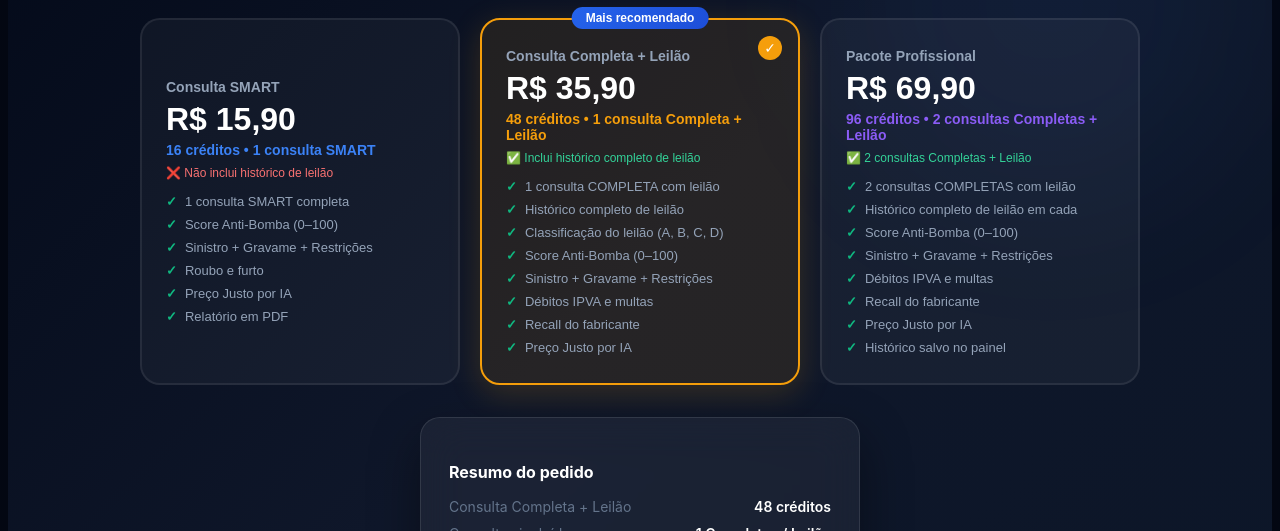
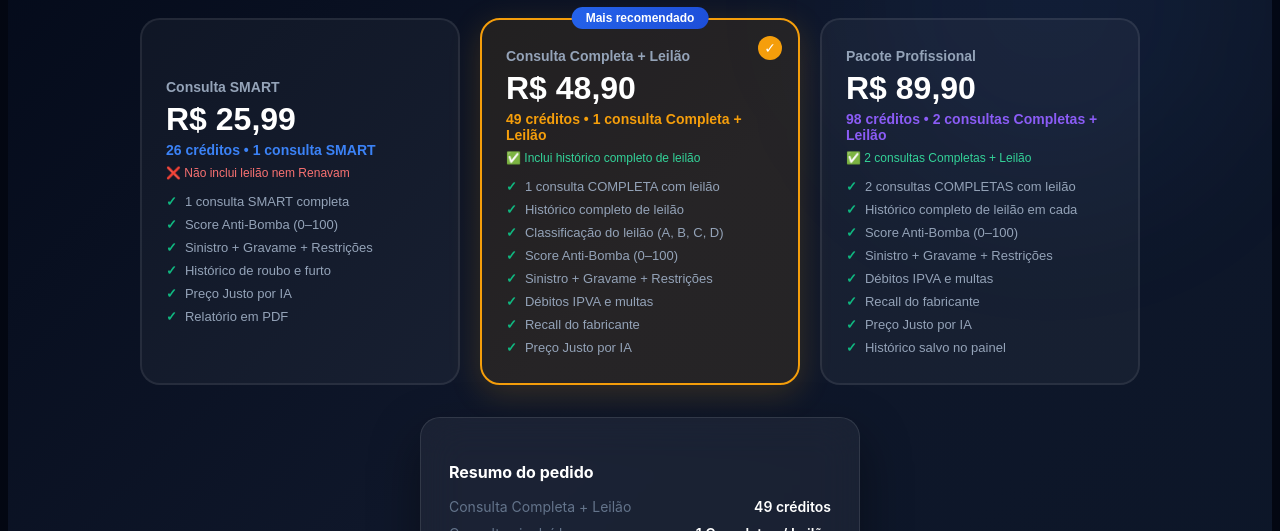
Before and after one commit to corretorgustavomartins-ux/carcheck-pro, a Next.js app: page /comprar in a window 1280 px wide. Shown: the part 269-800 px from the top of the page. Built offline with nearby package versions, Linux system fonts and the light colour scheme; no server answers.

Commit message:
feat: SMART=26cr(R$25,99 sem Renavam), COMPLETO=49cr(R$48,90 com leilão), Profissional=98cr(R$89,90)

```diff
--- a/src/app/comprar/page.tsx
+++ b/src/app/comprar/page.tsx
@@ -5,28 +5,26 @@ import { useSearchParams, useRouter } from 'next/navigation'
 import { createClient } from '@/lib/supabase/client'
 
 /**
- * Estrutura de planos:
+ * Estrutura de planos — atualizado:
  *
- * SMART = 16 créditos = R$15,90
- *   → 1 consulta SMART (API Prata ~R$12,90, margem ~R$3,00)
- *   → SEM histórico de leilão
+ * SMART = 26 créditos = R$25,99
+ *   → 1 consulta SMART (sem Renavam, sem Leilão)
+ *   → Custo API estimado: ~R$21,80 | Margem: ~R$4,19
  *
- * RECOMENDADO = 48 créditos = R$35,90
- *   → 1 consulta COMPLETA com leilão (API Ouro ~R$19,90, margem ~R$16,00)
- *   OU 3 consultas SMART (3 × R$12,90 = R$38,70 custo API, margem -R$2,80 ← atenção!)
- *   → Melhor uso: 1 Completo + 1 Smart = R$12,90+R$19,90 = R$32,80 custo, margem R$3,10
+ * RECOMENDADO = 49 créditos = R$48,90
+ *   → 1 consulta COMPLETA com Leilão (sem Renavam)
+ *   → Custo API estimado: ~R$38,70 | Margem: ~R$10,20
  *
- * PROFISSIONAL = 100 créditos = R$69,90
- *   → 2 consultas Completas + 0 Smarts = R$39,80 custo, margem R$30,10
- *   OU 6 consultas Smart = R$77,40 custo → NÃO USAR assim (prejuízo)
- *   → Recomendado: máx 2 Completas (96cr) + créditos extras para 0 Smarts
+ * PROFISSIONAL = 98 créditos = R$89,90
+ *   → 2 consultas COMPLETAS com Leilão
+ *   → Custo API estimado: ~R$77,40 | Margem: ~R$12,50
  */
 const PACKAGES = [
   {
     id: 'starter',
     name: 'Consulta SMART',
-    price: 'R$ 15,90',
-    credits: 16,
+    price: 'R$ 25,99',
+    credits: 26,
     queries: 1,
     queriesCompleto: 0,
     badge: null,
@@ -35,17 +33,17 @@ const PACKAGES = [
       '1 consulta SMART completa',
       'Score Anti-Bomba (0–100)',
       'Sinistro + Gravame + Restrições',
-      'Roubo e furto',
+      'Histórico de roubo e furto',
       'Preço Justo por IA',
       'Relatório em PDF',
     ],
-    obs: '❌ Não inclui histórico de leilão',
+    obs: '❌ Não inclui leilão nem Renavam',
   },
   {
     id: 'recommended',
     name: 'Consulta Completa + Leilão',
-    price: 'R$ 35,90',
-    credits: 48,
+    price: 'R$ 48,90',
+    credits: 49,
     queries: 0,
     queriesCompleto: 1,
     badge: 'Mais recomendado',
@@ -65,8 +63,8 @@ const PACKAGES = [
   {
     id: 'smart',
     name: 'Pacote Profissional',
-    price: 'R$ 69,90',
-    credits: 96,
+    price: 'R$ 89,90',
+    credits: 98,
     queries: 0,
     queriesCompleto: 2,
     badge: null,
--- a/src/app/consulta/page.tsx
+++ b/src/app/consulta/page.tsx
@@ -58,7 +58,7 @@ function ConsultaContent() {
   const plate = searchParams.get('placa') || ''
   const tipoRaw = searchParams.get('tipo') || 'smart'
   const tipo = tipoRaw === 'premium' ? 'premium' : tipoRaw === 'completo' ? 'completo' : 'smart'
-  const credits_needed = tipo === 'completo' || tipo === 'premium' ? 48 : 16
+  const credits_needed = tipo === 'completo' || tipo === 'premium' ? 49 : 26
 
   const [step, setStep] = useState<'loading' | 'confirm' | 'processing' | 'report' | 'error'>('loading')
   const [credits, setCredits] = useState(0)
@@ -329,7 +329,7 @@ function ConsultaContent() {
                 <p style={{ color: '#94a3b8', fontSize: 13, marginBottom: 14 }}>O plano COMPLETO inclui histórico de leilão, classificação, débitos e recall.</p>
                 <Link href={`/consulta?placa=${plate}&tipo=completo`}>
                   <button style={{ background: 'linear-gradient(135deg,#d97706,#b45309)', border: 'none', borderRadius: 10, padding: '10px 20px', color: '#fff', fontWeight: 700, fontSize: 13, cursor: 'pointer' }}>
-                    Consultar Completo + Leilão — 48 créditos
+                    Consultar Completo + Leilão — 49 créditos
                   </button>
                 </Link>
               </div>
--- a/src/app/dashboard/page.tsx
+++ b/src/app/dashboard/page.tsx
@@ -50,7 +50,7 @@ export default function DashboardPage() {
       setPlateError('Digite uma placa válida. Ex: ABC1D23')
       return
     }
-    if (credits < 16) {
+    if (credits < 26) {
       window.location.href = '/comprar'
       return
     }
@@ -203,11 +203,11 @@ export default function DashboardPage() {
                 Digite a placa para ver os planos disponíveis
               </p>
 
-              {credits < 16 ? (
+              {credits < 26 ? (
                 <div style={{ textAlign: 'center', padding: '12px 0' }}>
                   <div style={{ fontSize: 36, marginBottom: 12 }}>💳</div>
                   <p style={{ color: '#94a3b8', fontSize: 13, marginBottom: 6 }}>
-                    Você precisa de pelo menos <strong style={{ color: '#f8fafc' }}>16 créditos</strong> para consultar.
+                    Você precisa de pelo menos <strong style={{ color: '#f8fafc' }}>26 créditos</strong> para consultar.
                   </p>
                   <p style={{ color: '#475569', fontSize: 12, marginBottom: 16 }}>Créditos atuais: {credits}</p>
                   <Link href="/comprar">
@@ -278,14 +278,14 @@ export default function DashboardPage() {
                         <div style={{ color: '#60a5fa', fontWeight: 700, fontSize: 13 }}>SMART</div>
                         <div style={{ color: '#475569', fontSize: 11 }}>Dados + Score + Sinistro + Gravame</div>
                       </div>
-                      <div style={{ color: '#3b82f6', fontWeight: 800, fontSize: 14 }}>16 créditos</div>
+                      <div style={{ color: '#3b82f6', fontWeight: 800, fontSize: 14 }}>26 créditos</div>
                     </div>
                     <div style={{ display: 'flex', justifyContent: 'space-between', alignItems: 'center', background: 'rgba(245,158,11,0.06)', border: '1px solid rgba(245,158,11,0.12)', borderRadius: 10, padding: '8px 14px' }}>
                       <div>
                         <div style={{ color: '#fbbf24', fontWeight: 700, fontSize: 13 }}>COMPLETO + LEILÃO</div>
                         <div style={{ color: '#475569', fontSize: 11 }}>Tudo do SMART + Histórico de Leilão</div>
                       </div>
-                      <div style={{ color: '#f59e0b', fontWeight: 800, fontSize: 14 }}>48 créditos</div>
+                      <div style={{ color: '#f59e0b', fontWeight: 800, fontSize: 14 }}>49 créditos</div>
                     </div>
                   </div>
                 </>
--- a/src/app/selecionar-consulta/page.tsx
+++ b/src/app/selecionar-consulta/page.tsx
@@ -5,58 +5,55 @@ import { useSearchParams } from 'next/navigation'
 import { createClient } from '@/lib/supabase/client'
 import Link from 'next/link'
 
-// ─── Planos disponíveis ────────────────────────────────────────
 const PLANOS = [
   {
     id: 'smart',
     nome: 'SMART',
-    creditos: 16,
-    preco: 'R$ 15,90',
+    creditos: 26,
+    preco: 'R$ 25,99',
     cor: '#3b82f6',
     corBg: 'rgba(59,130,246,0.08)',
     corBorder: 'rgba(59,130,246,0.2)',
     emoji: '🔍',
-    badge: null,
+    badge: null as string | null,
     descricao: 'Consulta completa sem histórico de leilão',
     items: [
       '✅ Dados completos do veículo',
       '🏆 Score Anti-Bomba (0–100)',
       '🚨 Verificação de sinistro (perda total)',
-      '🔒 Verificação de gravame (financiamento)',
-      '🚫 Restrições (judicial, administrativa)',
-      '🚗 Roubo e furto',
+      '🔒 Verificação de gravame (alienação financeira)',
+      '🚫 Restrições judicial e administrativa',
+      '🚗 Histórico de roubo e furto',
       '💰 Preço Justo por IA',
       '📄 Relatório em PDF',
     ],
     nao_inclui: [
       '❌ Histórico de leilão não incluído',
+      '❌ Renavam não incluído',
     ],
-    // Custo da API: ~R$12,90 (plano Prata)
-    // Margem: ~R$3,00
   },
   {
     id: 'completo',
     nome: 'COMPLETO + LEILÃO',
-    creditos: 48,
-    preco: 'R$ 35,90',
+    creditos: 49,
+    preco: 'R$ 48,90',
     cor: '#f59e0b',
     corBg: 'rgba(245,158,11,0.08)',
     corBorder: 'rgba(245,158,11,0.25)',
     emoji: '🏆',
-    badge: 'Mais completo',
+    badge: 'Mais completo' as string | null,
     descricao: 'Inclui histórico completo de leilão',
     items: [
       '✅ Tudo do plano SMART',
       '🏷️ Histórico completo de leilão',
       '📊 Classificação do leilão (A, B, C, D)',
-      '📋 Ficha técnica detalhada',
       '📌 Débitos IPVA e multas',
       '🔔 Recall do fabricante',
       '📸 Fotos oficiais do veículo',
     ],
-    nao_inclui: [],
-    // Custo da API: ~R$19,90 (plano Ouro)
-    // Margem: ~R$16,00
+    nao_inclui: [
+      '❌ Renavam não incluído',
+    ],
   },
 ]
 
@@ -70,7 +67,6 @@ function SelecionarContent() {
 
   useEffect(() => {
     if (!placa) { window.location.href = '/dashboard'; return }
-
     const supabase = createClient()
     supabase.auth.getSession().then(({ data: { session } }) => {
       if (!session) { window.location.href = '/login'; return }
@@ -85,11 +81,7 @@ function SelecionarContent() {
 
   if (loading) {
     return (
-      <div style={{
-        minHeight: '100vh', background: '#030712',
-        display: 'flex', alignItems: 'center', justifyContent: 'center',
-        fontFamily: '-apple-system, BlinkMacSystemFont, "Segoe UI", sans-serif',
-      }}>
+      <div style={{ minHeight: '100vh', background: '#030712', display: 'flex', alignItems: 'center', justifyContent: 'center', fontFamily: '-apple-system, BlinkMacSystemFont, "Segoe UI", sans-serif' }}>
         <style>{`@keyframes spin{to{transform:rotate(360deg)}}`}</style>
         <div style={{ textAlign: 'center' }}>
           <div style={{ width: 44, height: 44, border: '4px solid rgba(59,130,246,0.2)', borderTop: '4px solid #3b82f6', borderRadius: '50%', animation: 'spin 0.8s linear infinite', margin: '0 auto 16px' }} />
@@ -101,7 +93,7 @@ function SelecionarContent() {
 
   const handleSelecionar = (planoId: string) => {
     const plano = PLANOS.find(p => p.id === planoId)!
-    if (credits! < plano.creditos) {
+    if ((credits ?? 0) < plano.creditos) {
       window.location.href = '/comprar'
       return
     }
@@ -109,27 +101,11 @@ function SelecionarContent() {
   }
 
   return (
-    <div style={{
-      minHeight: '100vh',
-      background: '#030712',
-      fontFamily: '-apple-system, BlinkMacSystemFont, "Segoe UI", sans-serif',
-      paddingTop: 80,
-      paddingBottom: 60,
-    }}>
-      <style>{`
-        @keyframes spin{to{transform:rotate(360deg)}}
-        @keyframes fadeUp{from{opacity:0;transform:translateY(20px)}to{opacity:1;transform:translateY(0)}}
-      `}</style>
+    <div style={{ minHeight: '100vh', background: '#030712', fontFamily: '-apple-system, BlinkMacSystemFont, "Segoe UI", sans-serif', paddingTop: 80, paddingBottom: 60 }}>
+      <style>{`@keyframes spin{to{transform:rotate(360deg)}} @keyframes fadeUp{from{opacity:0;transform:translateY(20px)}to{opacity:1;transform:translateY(0)}}`}</style>
 
-      {/* Header */}
-      <div style={{
-        position: 'fixed', top: 0, left: 0, right: 0, zIndex: 50,
-        background: 'rgba(3,7,18,0.95)',
-        backdropFilter: 'blur(20px)',
-        borderBottom: '1px solid rgba(255,255,255,0.06)',
-        padding: '0 24px', height: 64,
-        display: 'flex', alignItems: 'center', justifyContent: 'space-between',
-      }}>
+      {/* Header fixo */}
+      <div style={{ position: 'fixed', top: 0, left: 0, right: 0, zIndex: 50, background: 'rgba(3,7,18,0.95)', backdropFilter: 'blur(20px)', borderBottom: '1px solid rgba(255,255,255,0.06)', padding: '0 24px', height: 64, display: 'flex', alignItems: 'center', justifyContent: 'space-between' }}>
         <Link href="/dashboard" style={{ display: 'flex', alignItems: 'center', gap: 10, textDecoration: 'none' }}>
           <div style={{ width: 36, height: 36, background: 'linear-gradient(135deg,#3b82f6,#1d4ed8)', borderRadius: 10, display: 'flex', alignItems: 'center', justifyContent: 'center', boxShadow: '0 4px 16px rgba(59,130,246,0.3)' }}>
             <span style={{ color: '#fff', fontWeight: 900, fontSize: 16 }}>C</span>
@@ -157,14 +133,7 @@ function SelecionarContent() {
           <p style={{ color: '#475569', fontSize: 13, fontWeight: 600, letterSpacing: 2, textTransform: 'uppercase', marginBottom: 12 }}>
             Placa consultada
           </p>
-          <div style={{
-            display: 'inline-block',
-            background: 'rgba(255,255,255,0.06)',
-            border: '2px solid rgba(255,255,255,0.12)',
-            borderRadius: 16,
-            padding: '12px 36px',
-            marginBottom: 20,
-          }}>
+          <div style={{ display: 'inline-block', background: 'rgba(255,255,255,0.06)', border: '2px solid rgba(255,255,255,0.12)', borderRadius: 16, padding: '12px 36px', marginBottom: 20 }}>
             <span style={{ color: '#f8fafc', fontSize: 32, fontWeight: 900, letterSpacing: 6, fontFamily: 'monospace' }}>
               {placa.slice(0, 3)}-{placa.slice(3)}
             </span>
@@ -201,21 +170,13 @@ function SelecionarContent() {
                 }}
                 onClick={() => handleSelecionar(plano.id)}
               >
-                {/* Badge */}
                 {plano.badge && (
-                  <div style={{
-                    position: 'absolute', top: -14, left: '50%', transform: 'translateX(-50%)',
-                    background: `linear-gradient(135deg, ${plano.cor}, ${plano.cor}cc)`,
-                    color: '#fff', fontSize: 12, fontWeight: 700,
-                    padding: '5px 18px', borderRadius: 999,
-                    boxShadow: `0 4px 14px ${plano.cor}44`,
-                    whiteSpace: 'nowrap',
-                  }}>
+                  <div style={{ position: 'absolute', top: -14, left: '50%', transform: 'translateX(-50%)', background: `linear-gradient(135deg, ${plano.cor}, ${plano.cor}cc)`, color: '#fff', fontSize: 12, fontWeight: 700, padding: '5px 18px', borderRadius: 999, boxShadow: `0 4px 14px ${plano.cor}44`, whiteSpace: 'nowrap' }}>
                     {plano.badge}
                   </div>
                 )}
 
-                {/* Cabeçalho do plano */}
+                {/* Cabeçalho */}
                 <div style={{ display: 'flex', alignItems: 'flex-start', justifyContent: 'space-between', marginBottom: 16 }}>
                   <div>
                     <div style={{ fontSize: 28, marginBottom: 8 }}>{plano.emoji}</div>
@@ -229,33 +190,32 @@ function SelecionarContent() {
                   </div>
                 </div>
 
-                {/* Divisor */}
                 <div style={{ borderTop: '1px solid rgba(255,255,255,0.06)', margin: '16px 0' }} />
 
                 {/* Items incluídos */}
-                <div style={{ display: 'flex', flexDirection: 'column', gap: 7, marginBottom: 16 }}>
+                <div style={{ display: 'flex', flexDirection: 'column', gap: 7, marginBottom: 14 }}>
                   {plano.items.map((item, i) => (
                     <div key={i} style={{ color: '#cbd5e1', fontSize: 13, display: 'flex', alignItems: 'flex-start', gap: 6 }}>
-                      <span style={{ flexShrink: 0, marginTop: 1 }}>{item.slice(0, 2)}</span>
+                      <span style={{ flexShrink: 0 }}>{item.slice(0, 2)}</span>
                       <span>{item.slice(2).trim()}</span>
                     </div>
                   ))}
                 </div>
 
-                {/* Itens NÃO incluídos */}
+                {/* Não incluídos */}
                 {plano.nao_inclui.length > 0 && (
-                  <div style={{ display: 'flex', flexDirection: 'column', gap: 6, marginBottom: 16 }}>
+                  <div style={{ display: 'flex', flexDirection: 'column', gap: 5, marginBottom: 16, paddingTop: 10, borderTop: '1px solid rgba(255,255,255,0.04)' }}>
                     {plano.nao_inclui.map((item, i) => (
                       <div key={i} style={{ color: '#475569', fontSize: 12 }}>{item}</div>
                     ))}
                   </div>
                 )}
 
-                {/* Saldo */}
+                {/* Alerta créditos insuficientes */}
                 {!podeConsultar && (
                   <div style={{ background: 'rgba(239,68,68,0.08)', border: '1px solid rgba(239,68,68,0.15)', borderRadius: 10, padding: '8px 12px', marginBottom: 12, textAlign: 'center' }}>
                     <span style={{ color: '#f87171', fontSize: 12, fontWeight: 600 }}>
-                      ⚠️ Créditos insuficientes — você tem {credits} de {plano.creditos} necessários
+                      ⚠️ Você tem {credits} de {plano.creditos} créditos necessários
                     </span>
                   </div>
                 )}
@@ -265,22 +225,17 @@ function SelecionarContent() {
                   onClick={e => { e.stopPropagation(); handleSelecionar(plano.id) }}
                   style={{
                     width: '100%',
-                    background: podeConsultar
-                      ? `linear-gradient(135deg, ${plano.cor}, ${plano.cor}cc)`
-                      : 'rgba(255,255,255,0.06)',
-                    border: 'none',
-                    borderRadius: 14,
-                    padding: '14px 0',
+                    background: podeConsultar ? `linear-gradient(135deg, ${plano.cor}, ${plano.cor}cc)` : 'rgba(255,255,255,0.06)',
+                    border: 'none', borderRadius: 14, padding: '14px 0',
                     color: podeConsultar ? '#fff' : '#475569',
-                    fontWeight: 700,
-                    fontSize: 15,
+                    fontWeight: 700, fontSize: 15,
                     cursor: podeConsultar ? 'pointer' : 'default',
                     boxShadow: podeConsultar ? `0 4px 20px ${plano.cor}44` : 'none',
                     transition: 'all 0.2s',
                   }}
                 >
                   {podeConsultar
-                    ? `${plano.emoji} Consultar com ${plano.creditos} créditos`
+                    ? `${plano.emoji} Consultar — ${plano.creditos} créditos`
                     : `💳 Comprar créditos`
                   }
                 </button>
@@ -289,31 +244,21 @@ function SelecionarContent() {
           })}
         </div>
 
-        {/* Info de custos transparente */}
-        <div style={{
-          background: 'rgba(255,255,255,0.02)',
-          border: '1px solid rgba(255,255,255,0.06)',
-          borderRadius: 16,
-          padding: '18px 24px',
-          display: 'flex',
-          gap: 24,
-          flexWrap: 'wrap',
-          justifyContent: 'center',
-          marginBottom: 24,
-        }}>
+        {/* Resumo de saldo */}
+        <div style={{ background: 'rgba(255,255,255,0.02)', border: '1px solid rgba(255,255,255,0.06)', borderRadius: 16, padding: '18px 24px', display: 'flex', gap: 24, flexWrap: 'wrap', justifyContent: 'center', marginBottom: 24 }}>
           <div style={{ textAlign: 'center' }}>
             <div style={{ color: '#475569', fontSize: 11, fontWeight: 600, textTransform: 'uppercase', letterSpacing: 1, marginBottom: 4 }}>Seus créditos</div>
             <div style={{ color: '#60a5fa', fontWeight: 800, fontSize: 22 }}>{credits}</div>
           </div>
           <div style={{ borderLeft: '1px solid rgba(255,255,255,0.06)' }} />
           <div style={{ textAlign: 'center' }}>
-            <div style={{ color: '#475569', fontSize: 11, fontWeight: 600, textTransform: 'uppercase', letterSpacing: 1, marginBottom: 4 }}>Consultas SMART disponíveis</div>
-            <div style={{ color: '#3b82f6', fontWeight: 800, fontSize: 22 }}>{Math.floor((credits ?? 0) / 16)}</div>
+            <div style={{ color: '#475569', fontSize: 11, fontWeight: 600, textTransform: 'uppercase', letterSpacing: 1, marginBottom: 4 }}>Consultas SMART</div>
+            <div style={{ color: '#3b82f6', fontWeight: 800, fontSize: 22 }}>{Math.floor((credits ?? 0) / 26)}</div>
           </div>
           <div style={{ borderLeft: '1px solid rgba(255,255,255,0.06)' }} />
           <div style={{ textAlign: 'center' }}>
-            <div style={{ color: '#475569', fontSize: 11, fontWeight: 600, textTransform: 'uppercase', letterSpacing: 1, marginBottom: 4 }}>Consultas Completas disponíveis</div>
-            <div style={{ color: '#f59e0b', fontWeight: 800, fontSize: 22 }}>{Math.floor((credits ?? 0) / 48)}</div>
+            <div style={{ color: '#475569', fontSize: 11, fontWeight: 600, textTransform: 'uppercase', letterSpacing: 1, marginBottom: 4 }}>Consultas Completas</div>
+            <div style={{ color: '#f59e0b', fontWeight: 800, fontSize: 22 }}>{Math.floor((credits ?? 0) / 49)}</div>
           </div>
           <div style={{ borderLeft: '1px solid rgba(255,255,255,0.06)' }} />
           <div style={{ textAlign: 'center' }}>
@@ -325,7 +270,6 @@ function SelecionarContent() {
           </div>
         </div>
 
-        {/* Nota */}
         <p style={{ textAlign: 'center', color: '#334155', fontSize: 12 }}>
           🔒 Créditos são descontados somente após a consulta ser concluída com sucesso
         </p>
--- a/src/lib/vehicle-service.ts
+++ b/src/lib/vehicle-service.ts
@@ -10,14 +10,22 @@ import { consultarVeiculo, TipoConsulta } from '@/lib/consultarplaca'
 
 /**
  * Custo em créditos por tipo de consulta:
- *   smart    = 16 créditos  (API Prata ~R$12,90)  — SEM leilão
- *   completo = 48 créditos  (API Ouro  ~R$19,90)  — COM leilão
- *   premium  = legacy / upsell (diamante)
+ *
+ *   smart    = 26 créditos  (R$25,99)
+ *     Serviços: Dados básicos + Sinistro + Roubo/Furto + Gravame + FIPE + Débitos
+ *     SEM Renavam, SEM Leilão
+ *     Custo API estimado: ~R$21,80
+ *
+ *   completo = 49 créditos  (R$48,90)
+ *     Serviços: Tudo do SMART + Leilão Prime (com classificação)
+ *     Custo API estimado: ~R$38,70
+ *
+ *   premium  = legado/upsell
  */
 export const CREDITOS_POR_PLANO: Record<TipoConsulta, number> = {
-  smart:    16,
-  completo: 48,
-  premium:  48,
+  smart:    26,
+  completo: 49,
+  premium:  49,
 }
 
 // ── Verifica se a API real está configurada ──────────────────
@@ -111,7 +119,11 @@ export class VehicleService {
     }
   }
 
-  /** Relatório completo — consome créditos conforme CREDITOS_POR_PLANO */
+  /**
+   * Relatório completo — consome créditos conforme CREDITOS_POR_PLANO
+   * SMART (26cr): sem Renavam, sem Leilão
+   * COMPLETO (49cr): sem Renavam, com Leilão
+   */
   static async getFullReport(plate: string, tipo: TipoConsulta = 'smart'): Promise<VehicleData | null> {
     const p = plate.toUpperCase().replace(/[^A-Z0-9]/g, '')
 
```
Also changed, not shown: src/lib/consultarplaca.ts (+7 -6 lines).
